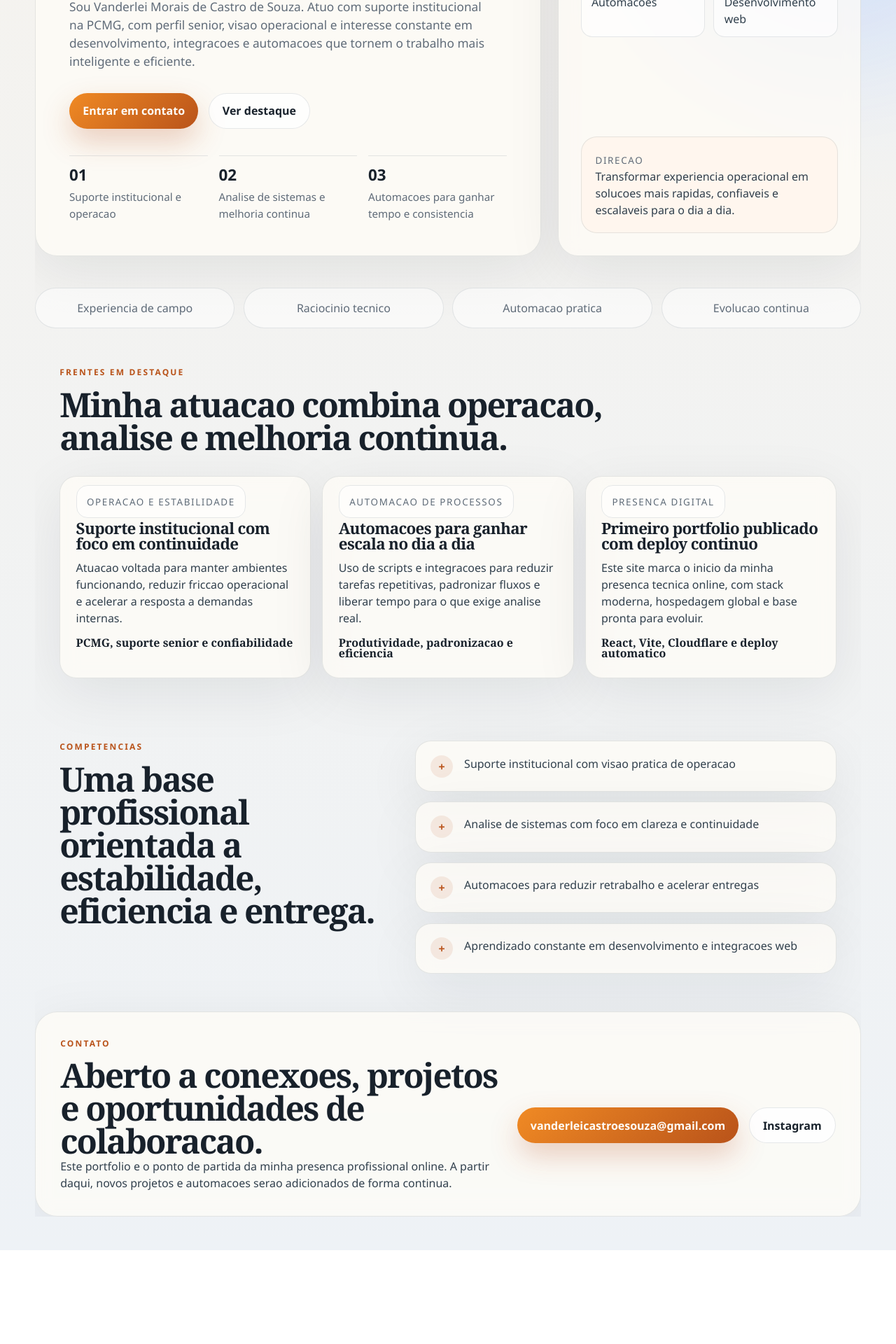
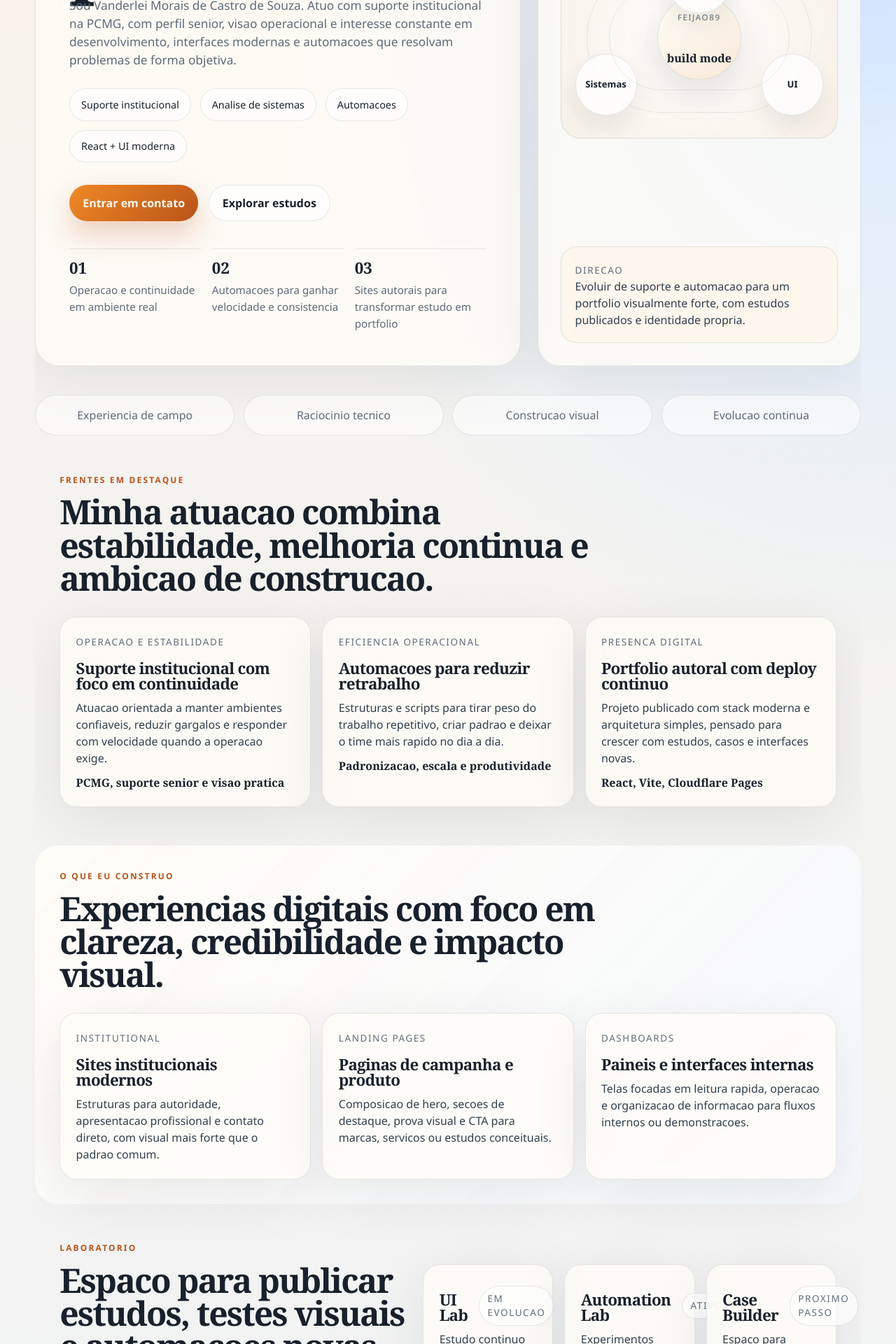
Before and after one commit to feijao89/cloudflare, a React (Vite) app: page / in a window 1280 px wide. Shown: the part 840-2760 px from the top of the page at 70% size. Before the commit the page ends 2626 px from the top, so only its background shows below. Built offline with nearby package versions, Linux system fonts and the light colour scheme.

Commit message:
Expand portfolio with lab and concept sections

```diff
--- a/src/App.css
+++ b/src/App.css
@@ -7,25 +7,24 @@
 .site-shell::after {
   content: '';
   position: fixed;
-  inset: auto;
-  width: 32rem;
-  height: 32rem;
+  width: 34rem;
+  height: 34rem;
   border-radius: 999px;
-  filter: blur(80px);
+  filter: blur(90px);
   pointer-events: none;
-  opacity: 0.45;
+  opacity: 0.42;
 }
 
 .site-shell::before {
-  top: -10rem;
-  left: -12rem;
-  background: rgba(242, 113, 33, 0.24);
+  top: -11rem;
+  left: -13rem;
+  background: rgba(247, 133, 47, 0.24);
 }
 
 .site-shell::after {
-  right: -10rem;
+  right: -11rem;
   bottom: -8rem;
-  background: rgba(32, 91, 255, 0.18);
+  background: rgba(34, 114, 255, 0.16);
 }
 
 .topbar,
@@ -55,6 +54,9 @@
 .hero-copy,
 .hero-card,
 .project-card,
+.builder-card,
+.lab-card,
+.concept-card,
 .capability-item,
 .contact-panel {
   animation: rise 700ms ease both;
@@ -77,13 +79,13 @@
 }
 
 .brand-mark {
-  width: 2.6rem;
-  height: 2.6rem;
+  width: 2.7rem;
+  height: 2.7rem;
   display: grid;
   place-items: center;
-  border-radius: 0.9rem;
+  border-radius: 0.95rem;
   color: var(--paper);
-  font-family: var(--heading);
+  font-family: Georgia, 'Times New Roman', serif;
   font-weight: 700;
   background: linear-gradient(135deg, var(--accent), var(--accent-strong));
   box-shadow: 0 18px 40px rgba(16, 23, 38, 0.18);
@@ -107,26 +109,29 @@
 
 .hero-panel {
   display: grid;
-  grid-template-columns: minmax(0, 1.25fr) minmax(280px, 0.75fr);
+  grid-template-columns: minmax(0, 1.2fr) minmax(320px, 0.8fr);
   gap: 1.5rem;
   align-items: stretch;
-  padding: 3.4rem 0 2.2rem;
+  padding: 3.2rem 0 2rem;
 }
 
 .hero-copy,
 .hero-card,
 .project-card,
+.builder-card,
+.lab-card,
+.concept-card,
 .capability-item,
 .contact-panel {
   border: 1px solid var(--line);
   background: var(--surface);
   box-shadow: var(--panel-shadow);
-  backdrop-filter: blur(12px);
+  backdrop-filter: blur(14px);
 }
 
 .hero-copy {
   padding: 3rem;
-  border-radius: 2rem;
+  border-radius: 2.2rem;
 }
 
 .eyebrow {
@@ -144,6 +149,22 @@
   color: var(--text-soft);
 }
 
+.signal-row {
+  display: flex;
+  flex-wrap: wrap;
+  gap: 0.8rem;
+  margin-top: 1.7rem;
+}
+
+.signal-pill {
+  padding: 0.72rem 1rem;
+  border-radius: 999px;
+  border: 1px solid var(--line);
+  background: rgba(255, 255, 255, 0.62);
+  color: var(--text-strong);
+  font-size: 0.9rem;
+}
+
 .hero-actions,
 .contact-actions {
   display: flex;
@@ -156,7 +177,7 @@
   display: inline-flex;
   align-items: center;
   justify-content: center;
-  min-height: 3.2rem;
+  min-height: 3.25rem;
   padding: 0 1.2rem;
   border-radius: 999px;
   text-decoration: none;
@@ -167,7 +188,12 @@
     border-color 180ms ease;
 }
 
-.button:hover {
+.button:hover,
+.text-link:hover,
+.project-card:hover,
+.builder-card:hover,
+.lab-card:hover,
+.concept-card:hover {
   transform: translateY(-2px);
 }
 
@@ -202,7 +228,6 @@
   margin-bottom: 0.5rem;
   color: var(--text-strong);
   font-size: 1.4rem;
-  font-family: var(--heading);
 }
 
 .hero-stats span {
@@ -212,7 +237,7 @@
 
 .hero-card {
   padding: 2rem;
-  border-radius: 1.8rem;
+  border-radius: 2rem;
   display: flex;
   flex-direction: column;
   justify-content: space-between;
@@ -221,25 +246,95 @@
 
 .hero-card > p:first-child,
 .quote-block span,
-.project-category {
+.project-category,
+.lab-status {
   color: var(--text-soft);
   font-size: 0.84rem;
   text-transform: uppercase;
   letter-spacing: 0.12em;
 }
 
-.stack-grid {
-  display: grid;
-  grid-template-columns: repeat(2, minmax(0, 1fr));
-  gap: 0.75rem;
+.hero-orbit {
+  position: relative;
+  min-height: 18rem;
+  border-radius: 1.8rem;
+  border: 1px solid var(--line);
+  background:
+    radial-gradient(circle at center, rgba(255, 255, 255, 0.92), rgba(246, 239, 229, 0.88)),
+    linear-gradient(135deg, rgba(255, 255, 255, 0.72), rgba(244, 235, 226, 0.62));
+  overflow: hidden;
 }
 
-.stack-grid span,
-.project-category {
-  padding: 0.85rem 0.9rem;
-  border-radius: 1rem;
+.hero-orbit::before,
+.hero-orbit::after {
+  content: '';
+  position: absolute;
+  inset: 2.25rem;
+  border: 1px solid rgba(24, 33, 43, 0.08);
+  border-radius: 999px;
+}
+
+.hero-orbit::after {
+  inset: 4.25rem;
+}
+
+.orbit-core,
+.orbit {
+  position: absolute;
+  border-radius: 999px;
+  display: grid;
+  place-items: center;
+}
+
+.orbit-core {
+  top: 50%;
+  left: 50%;
+  width: 7.5rem;
+  height: 7.5rem;
+  transform: translate(-50%, -50%);
+  background: linear-gradient(145deg, #fffdf7, #f7e9d9);
   border: 1px solid var(--line);
-  background: rgba(255, 255, 255, 0.58);
+  box-shadow: 0 20px 50px rgba(21, 32, 44, 0.12);
+  text-align: center;
+}
+
+.orbit-core span {
+  font-size: 0.72rem;
+  color: var(--text-soft);
+  text-transform: uppercase;
+  letter-spacing: 0.14em;
+}
+
+.orbit-core strong {
+  font-size: 1rem;
+}
+
+.orbit {
+  min-width: 5.5rem;
+  min-height: 5.5rem;
+  padding: 0.8rem;
+  background: rgba(255, 255, 255, 0.78);
+  border: 1px solid var(--line);
+  box-shadow: 0 16px 32px rgba(21, 32, 44, 0.08);
+  color: var(--text-strong);
+  font-size: 0.82rem;
+  font-weight: 600;
+}
+
+.orbit-a {
+  top: 1.25rem;
+  left: 50%;
+  transform: translateX(-50%);
+}
+
+.orbit-b {
+  left: 1.25rem;
+  bottom: 2rem;
+}
+
+.orbit-c {
+  right: 1.25rem;
+  bottom: 2rem;
 }
 
 .quote-block {
@@ -276,19 +371,47 @@
   max-width: 52rem;
 }
 
-.project-grid {
+.project-grid,
+.builder-grid,
+.lab-grid,
+.concept-grid {
   display: grid;
-  grid-template-columns: repeat(3, minmax(0, 1fr));
   gap: 1rem;
   margin-top: 2rem;
 }
 
-.project-card {
+.project-grid {
+  grid-template-columns: repeat(3, minmax(0, 1fr));
+}
+
+.builder-grid {
+  grid-template-columns: repeat(3, minmax(0, 1fr));
+}
+
+.lab-grid {
+  grid-template-columns: repeat(3, minmax(0, 1fr));
+}
+
+.concept-grid {
+  grid-template-columns: repeat(2, minmax(0, 1fr));
+}
+
+.project-card,
+.builder-card,
+.lab-card,
+.concept-card {
   padding: 1.4rem;
   border-radius: 1.5rem;
+  transition:
+    transform 180ms ease,
+    box-shadow 180ms ease,
+    border-color 180ms ease;
 }
 
-.project-card h3 {
+.project-card h3,
+.builder-card h3,
+.lab-card h3,
+.concept-card h3 {
   margin: 1rem 0 0.7rem;
 }
 
@@ -298,10 +421,39 @@
   color: var(--text-strong);
 }
 
+.builder-section {
+  background:
+    linear-gradient(135deg, rgba(255, 252, 247, 0.76), rgba(243, 247, 252, 0.86)),
+    var(--surface);
+}
+
 .split-section {
   display: grid;
-  grid-template-columns: minmax(0, 0.9fr) minmax(0, 1.1fr);
+  grid-template-columns: minmax(0, 0.92fr) minmax(0, 1.08fr);
   gap: 1rem;
+}
+
+.lab-head {
+  display: flex;
+  align-items: center;
+  justify-content: space-between;
+  gap: 1rem;
+}
+
+.lab-status {
+  padding: 0.45rem 0.7rem;
+  border-radius: 999px;
+  border: 1px solid var(--line);
+  background: rgba(255, 255, 255, 0.64);
+}
+
+.text-link {
+  display: inline-flex;
+  margin-top: 1rem;
+  color: var(--accent-strong);
+  font-weight: 600;
+  text-decoration: none;
+  transition: transform 180ms ease;
 }
 
 .capability-list {
@@ -355,7 +507,13 @@
   .topbar,
   .hero-panel,
   .split-section,
-  .contact-panel {
+  .contact-panel,
+  .project-grid,
+  .builder-grid,
+  .lab-grid,
+  .concept-grid,
+  .hero-stats,
+  .strip {
     grid-template-columns: 1fr;
   }
 
@@ -370,27 +528,32 @@
   .section {
     padding: 1.6rem;
   }
-
-  .project-grid,
-  .strip,
-  .hero-stats {
-    grid-template-columns: 1fr;
-  }
 }
 
 @media (max-width: 640px) {
   .nav,
   .hero-actions,
-  .contact-actions {
+  .contact-actions,
+  .signal-row {
     width: 100%;
   }
 
   .nav {
-    justify-content: space-between;
+    flex-wrap: wrap;
     gap: 0.8rem;
   }
 
   .button {
     width: 100%;
   }
+
+  .hero-orbit {
+    min-height: 15rem;
+  }
+
+  .orbit {
+    min-width: 4.8rem;
+    min-height: 4.8rem;
+    font-size: 0.76rem;
+  }
 }
--- a/src/App.jsx
+++ b/src/App.jsx
@@ -1,34 +1,89 @@
 import './App.css'
+
+const profileSignals = [
+  'Suporte institucional',
+  'Analise de sistemas',
+  'Automacoes',
+  'React + UI moderna',
+]
 
 const featuredProjects = [
   {
     title: 'Suporte institucional com foco em continuidade',
     category: 'Operacao e estabilidade',
     description:
-      'Atuacao voltada para manter ambientes funcionando, reduzir friccao operacional e acelerar a resposta a demandas internas.',
-    metrics: 'PCMG, suporte senior e confiabilidade',
+      'Atuacao orientada a manter ambientes confiaveis, reduzir gargalos e responder com velocidade quando a operacao exige.',
+    metrics: 'PCMG, suporte senior e visao pratica',
   },
   {
-    title: 'Automacoes para ganhar escala no dia a dia',
-    category: 'Automacao de processos',
+    title: 'Automacoes para reduzir retrabalho',
+    category: 'Eficiencia operacional',
     description:
-      'Uso de scripts e integracoes para reduzir tarefas repetitivas, padronizar fluxos e liberar tempo para o que exige analise real.',
-    metrics: 'Produtividade, padronizacao e eficiencia',
+      'Estruturas e scripts para tirar peso do trabalho repetitivo, criar padrao e deixar o time mais rapido no dia a dia.',
+    metrics: 'Padronizacao, escala e produtividade',
   },
   {
-    title: 'Primeiro portfolio publicado com deploy continuo',
+    title: 'Portfolio autoral com deploy continuo',
     category: 'Presenca digital',
     description:
-      'Este site marca o inicio da minha presenca tecnica online, com stack moderna, hospedagem global e base pronta para evoluir.',
-    metrics: 'React, Vite, Cloudflare e deploy automatico',
+      'Projeto publicado com stack moderna e arquitetura simples, pensado para crescer com estudos, casos e interfaces novas.',
+    metrics: 'React, Vite, Cloudflare Pages',
   },
 ]
 
 const capabilities = [
-  'Suporte institucional com visao pratica de operacao',
-  'Analise de sistemas com foco em clareza e continuidade',
-  'Automacoes para reduzir retrabalho e acelerar entregas',
-  'Aprendizado constante em desenvolvimento e integracoes web',
+  'Traduzir necessidade operacional em fluxo mais claro e confiavel',
+  'Organizar sistemas, processos e automacoes com foco em entrega',
+  'Construir interfaces institucionais, landing pages e vitrines digitais',
+  'Aprender rapido e transformar referencia boa em implementacao original',
+]
+
+const labs = [
+  {
+    name: 'UI Lab',
+    status: 'Em evolucao',
+    description:
+      'Estudo continuo de layouts premium, grids, hierarquia visual e componentes com cara de produto.',
+  },
+  {
+    name: 'Automation Lab',
+    status: 'Ativo',
+    description:
+      'Experimentos com automacoes para reduzir tarefas repetitivas e aumentar consistencia operacional.',
+  },
+  {
+    name: 'Case Builder',
+    status: 'Proximo passo',
+    description:
+      'Espaco para transformar estudos e prototipos em casos reais publicados dentro do portfolio.',
+  },
+]
+
+const conceptSites = [
+  {
+    title: 'Hamburgueria premium',
+    tag: 'Food brand',
+    summary:
+      'Landing vibrante para cardapio, combos, reservas e pedidos com visual forte de marca.',
+  },
+  {
+    title: 'Marca de refrigerante',
+    tag: 'Beverage campaign',
+    summary:
+      'Site promocional com storytelling visual, cores fortes, produto em destaque e campanha sazonal.',
+  },
+  {
+    title: 'Loja de carros',
+    tag: 'Automotive showcase',
+    summary:
+      'Catalogo com carros em destaque, fichas tecnicas, financiamento e apresentacao premium.',
+  },
+  {
+    title: 'Clinica institucional',
+    tag: 'Trust-driven website',
+    summary:
+      'Site focado em credibilidade, servicos, equipe, agenda e clareza de atendimento.',
+  },
 ]
 
 function App() {
@@ -45,7 +100,8 @@ function App() {
 
         <nav className="nav">
           <a href="#projetos">Projetos</a>
-          <a href="#servicos">Servicos</a>
+          <a href="#laboratorio">Laboratorio</a>
+          <a href="#conceitos">Estudos</a>
           <a href="#contato">Contato</a>
         </nav>
       </header>
@@ -54,53 +110,67 @@ function App() {
         <section className="hero-panel">
           <div className="hero-copy">
             <p className="eyebrow">Portfolio profissional</p>
-            <h1>Analise, suporte e automacoes com foco em resolver de verdade.</h1>
+            <h1>Suporte, analise e construcao digital com ambicao de produto.</h1>
             <p className="lead">
               Sou Vanderlei Morais de Castro de Souza. Atuo com suporte
               institucional na PCMG, com perfil senior, visao operacional e
-              interesse constante em desenvolvimento, integracoes e automacoes
-              que tornem o trabalho mais inteligente e eficiente.
+              interesse constante em desenvolvimento, interfaces modernas e
+              automacoes que resolvam problemas de forma objetiva.
             </p>
 
+            <div className="signal-row">
+              {profileSignals.map((signal) => (
+                <span className="signal-pill" key={signal}>
+                  {signal}
+                </span>
+              ))}
+            </div>
+
             <div className="hero-actions">
-              <a className="button button-primary" href="mailto:vanderleicastroesouza@gmail.com">
+              <a
+                className="button button-primary"
+                href="mailto:vanderleicastroesouza@gmail.com"
+              >
                 Entrar em contato
               </a>
-              <a className="button button-secondary" href="#projetos">
-                Ver destaque
+              <a className="button button-secondary" href="#conceitos">
+                Explorar estudos
               </a>
             </div>
 
             <ul className="hero-stats">
               <li>
                 <strong>01</strong>
-                <span>Suporte institucional e operacao</span>
+                <span>Operacao e continuidade em ambiente real</span>
               </li>
               <li>
                 <strong>02</strong>
-                <span>Analise de sistemas e melhoria continua</span>
+                <span>Automacoes para ganhar velocidade e consistencia</span>
               </li>
               <li>
                 <strong>03</strong>
-                <span>Automacoes para ganhar tempo e consistencia</span>
+                <span>Sites autorais para transformar estudo em portfolio</span>
               </li>
             </ul>
           </div>
 
           <aside className="hero-card">
-            <p>Perfil profissional</p>
-            <h2>Base tecnica, experiencia pratica e evolucao constante.</h2>
-            <div className="stack-grid">
-              <span>Suporte senior</span>
-              <span>Analise de sistemas</span>
-              <span>Automacoes</span>
-              <span>Desenvolvimento web</span>
+            <p>Radar profissional</p>
+            <h2>Base tecnica forte com construcao visual em aceleracao.</h2>
+            <div className="hero-orbit">
+              <div className="orbit-core">
+                <span>feijao89</span>
+                <strong>build mode</strong>
+              </div>
+              <div className="orbit orbit-a">Operacao</div>
+              <div className="orbit orbit-b">Sistemas</div>
+              <div className="orbit orbit-c">UI</div>
             </div>
             <div className="quote-block">
               <span>Direcao</span>
               <p>
-                Transformar experiencia operacional em solucoes mais rapidas,
-                confiaveis e escalaveis para o dia a dia.
+                Evoluir de suporte e automacao para um portfolio visualmente
+                forte, com estudos publicados e identidade propria.
               </p>
             </div>
           </aside>
@@ -109,14 +179,14 @@ function App() {
         <section className="strip">
           <p>Experiencia de campo</p>
           <p>Raciocinio tecnico</p>
-          <p>Automacao pratica</p>
+          <p>Construcao visual</p>
           <p>Evolucao continua</p>
         </section>
 
         <section className="section" id="projetos">
           <div className="section-heading">
             <p className="eyebrow">Frentes em destaque</p>
-            <h2>Minha atuacao combina operacao, analise e melhoria continua.</h2>
+            <h2>Minha atuacao combina estabilidade, melhoria continua e ambicao de construcao.</h2>
           </div>
 
           <div className="project-grid">
@@ -131,10 +201,85 @@ function App() {
           </div>
         </section>
 
-        <section className="section split-section" id="servicos">
+        <section className="section builder-section" id="servicos">
+          <div className="section-heading">
+            <p className="eyebrow">O que eu construo</p>
+            <h2>Experiencias digitais com foco em clareza, credibilidade e impacto visual.</h2>
+          </div>
+
+          <div className="builder-grid">
+            <article className="builder-card">
+              <span className="project-category">Institutional</span>
+              <h3>Sites institucionais modernos</h3>
+              <p>
+                Estruturas para autoridade, apresentacao profissional e contato
+                direto, com visual mais forte que o padrao comum.
+              </p>
+            </article>
+
+            <article className="builder-card">
+              <span className="project-category">Landing pages</span>
+              <h3>Paginas de campanha e produto</h3>
+              <p>
+                Composicao de hero, secoes de destaque, prova visual e CTA para
+                marcas, servicos ou estudos conceituais.
+              </p>
+            </article>
+
+            <article className="builder-card">
+              <span className="project-category">Dashboards</span>
+              <h3>Paineis e interfaces internas</h3>
+              <p>
+                Telas focadas em leitura rapida, operacao e organizacao de
+                informacao para fluxos internos ou demonstracoes.
+              </p>
+            </article>
+          </div>
+        </section>
+
+        <section className="section split-section" id="laboratorio">
+          <div className="section-heading">
+            <p className="eyebrow">Laboratorio</p>
+            <h2>Espaco para publicar estudos, testes visuais e automacoes novas.</h2>
+          </div>
+
+          <div className="lab-grid">
+            {labs.map((lab) => (
+              <article className="lab-card" key={lab.name}>
+                <div className="lab-head">
+                  <h3>{lab.name}</h3>
+                  <span className="lab-status">{lab.status}</span>
+                </div>
+                <p>{lab.description}</p>
+              </article>
+            ))}
+          </div>
+        </section>
+
+        <section className="section split-section" id="conceitos">
+          <div className="section-heading">
+            <p className="eyebrow">Estudos para portfolio</p>
+            <h2>Modelos de sites que podem virar casos publicados dentro desta vitrine.</h2>
+          </div>
+
+          <div className="concept-grid">
+            {conceptSites.map((site) => (
+              <article className="concept-card" key={site.title}>
+                <span className="project-category">{site.tag}</span>
+                <h3>{site.title}</h3>
+                <p>{site.summary}</p>
+                <a className="text-link" href="#contato">
+                  Transformar em case
+                </a>
+              </article>
+            ))}
+          </div>
+        </section>
+
+        <section className="section split-section">
           <div className="section-heading">
             <p className="eyebrow">Competencias</p>
-            <h2>Uma base profissional orientada a estabilidade, eficiencia e entrega.</h2>
+            <h2>Uma base profissional orientada a estabilidade, eficiencia e evolucao.</h2>
           </div>
 
           <div className="capability-list">
@@ -150,19 +295,27 @@ function App() {
         <section className="section contact-panel" id="contato">
           <div>
             <p className="eyebrow">Contato</p>
-            <h2>Aberto a conexoes, projetos e oportunidades de colaboracao.</h2>
+            <h2>Este portfolio agora ja pode receber novos estudos, links e projetos reais.</h2>
             <p className="contact-copy">
-              Este portfolio e o ponto de partida da minha presenca profissional
-              online. A partir daqui, novos projetos e automacoes serao
-              adicionados de forma continua.
+              A proxima etapa e publicar novos sites autorais, ligar cada um
+              deles nesta home e usar este portfolio como hub central da sua
+              evolucao profissional.
             </p>
           </div>
 
           <div className="contact-actions">
-            <a className="button button-primary" href="mailto:vanderleicastroesouza@gmail.com">
+            <a
+              className="button button-primary"
+              href="mailto:vanderleicastroesouza@gmail.com"
+            >
               vanderleicastroesouza@gmail.com
             </a>
-            <a className="button button-secondary" href="https://www.instagram.com/vanderlei1301/" target="_blank" rel="noreferrer">
+            <a
+              className="button button-secondary"
+              href="https://www.instagram.com/vanderlei1301/"
+              target="_blank"
+              rel="noreferrer"
+            >
               Instagram
             </a>
           </div>
```
